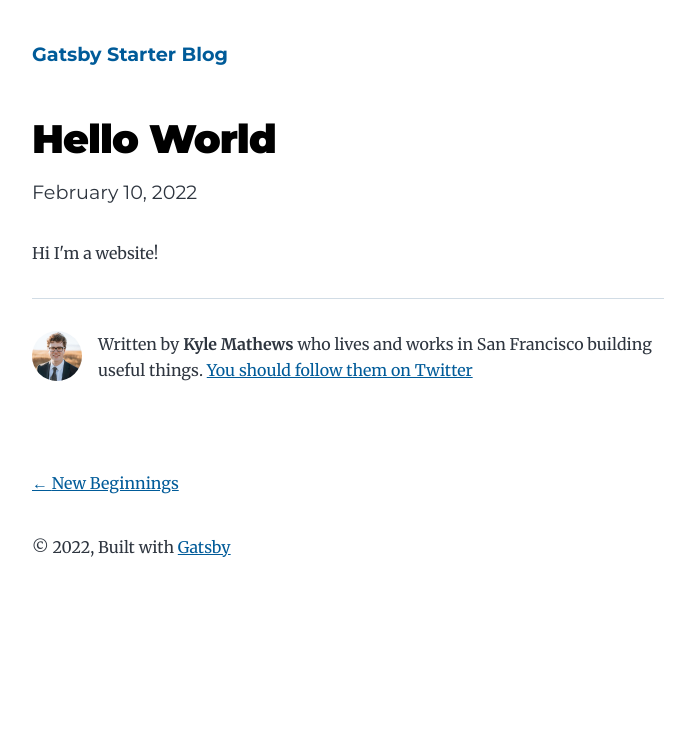
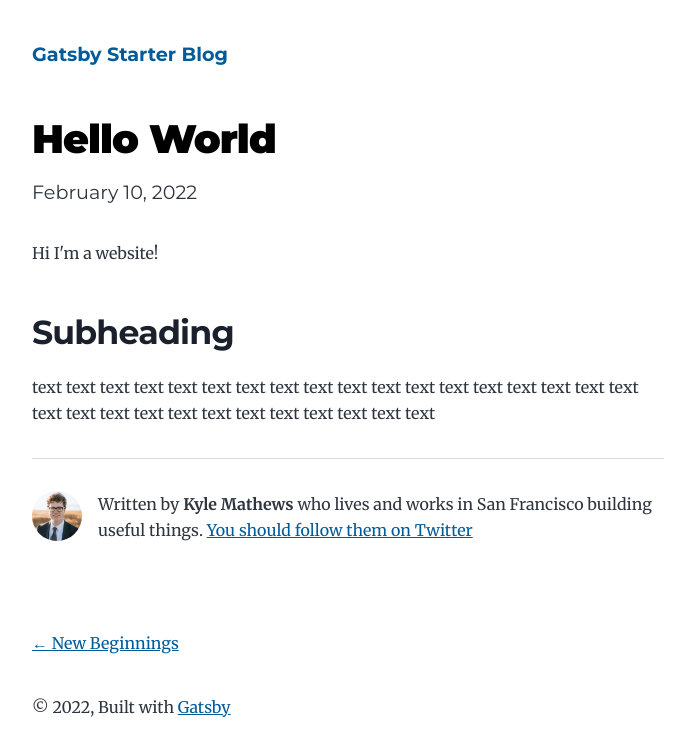
Before and after one commit to jamsea/gatsby-starter-blog, a Gatsby site: page /hello-world/ in a window 1280 px wide. Shown: the whole page, without its empty margins (292-975 px from the left). Built offline with nearby package versions, Linux system fonts and the light colour scheme; Gatsby itself is replaced by a stand-in of ours.

Commit message:
added a subheading

```diff
--- a/content/blog/hello-world/index.md
+++ b/content/blog/hello-world/index.md
@@ -5,3 +5,11 @@ description: "Hello World"
 ---
 
 Hi I'm a website!
+
+## Subheading
+
+text text text text text text
+text text text text text text
+text text text text text text
+text text text text text text
+text text text text text text
```
